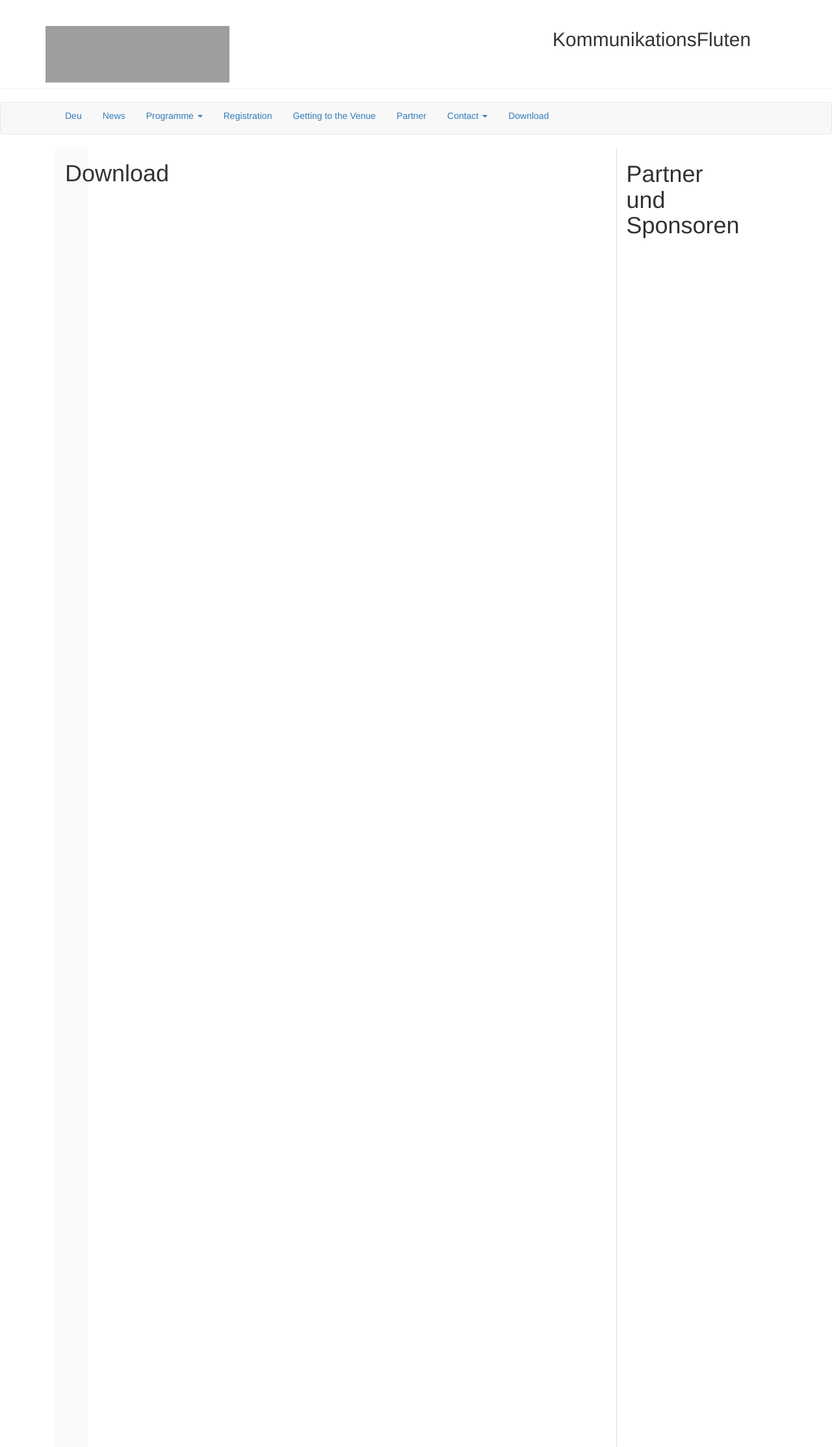
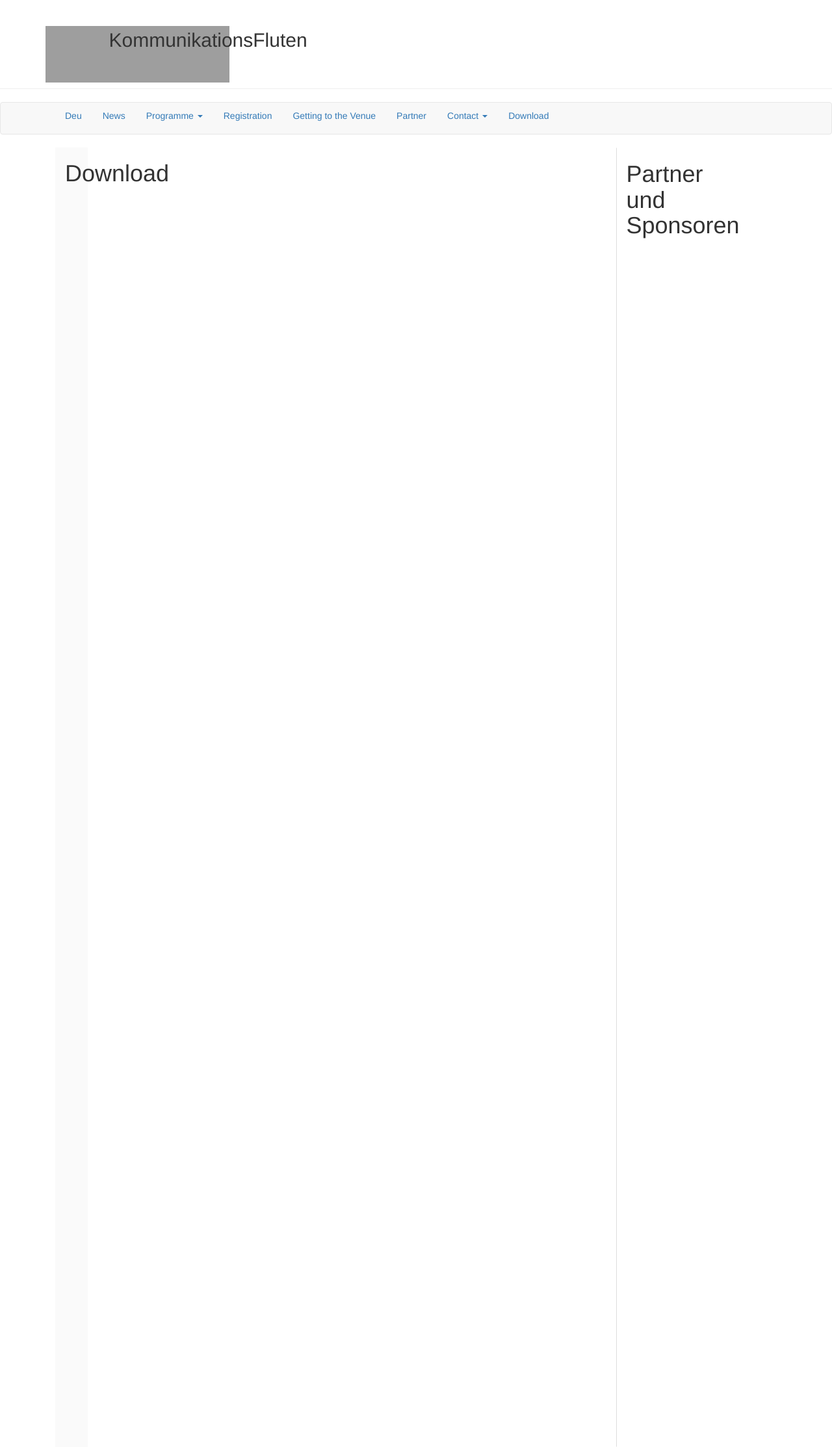
Before and after one commit to susedev/test, a Jekyll site: the page built from download.html, in a window 1280 px wide. Shown: the whole page at 65% size. Built offline with Jekyll 4.4.1, drawn with Linux system fonts in a browser that asks for light colours; nearby versions of some CDN libraries; grey boxes are pictures that could not be loaded.

Commit message:
Update base.html

```diff
--- a/_layouts/base.html
+++ b/_layouts/base.html
@@ -14,9 +14,9 @@
                         <div class="col-md-1">
                               <a href="http://www.eijc.eu/de/" target="blank_"><img class=" size-full; float: left; " src="https://raw.githubusercontent.com/EIJC/data/gh-pages/media/eijc-logo-klein.jpg" alt="Europäisches INstitut für Journalismus- und Kommunikationsforschung" width="283" height="87" /></a>
                         </div>
-                        <div class="col-md-7">
+                        <div class="col-md-8">
                         </div>
-                        <div class="col-md-4">
+                        <div class="col-md-6">
                               <a href="http://eijc.github.io/data/"><span style="color:#333; font-size: 30px">KommunikationsFluten</span></a>
                         </div>
                   </div>
```
